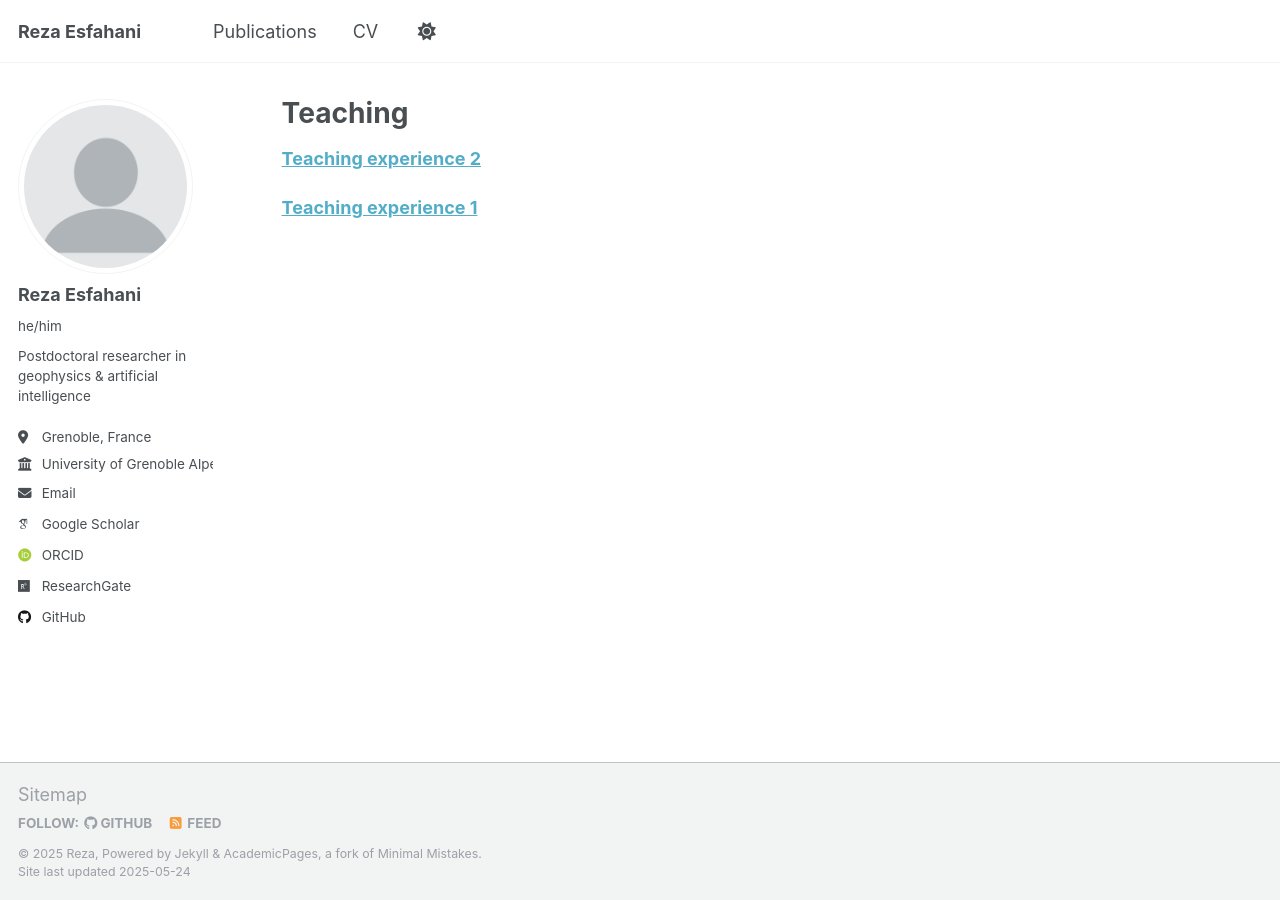
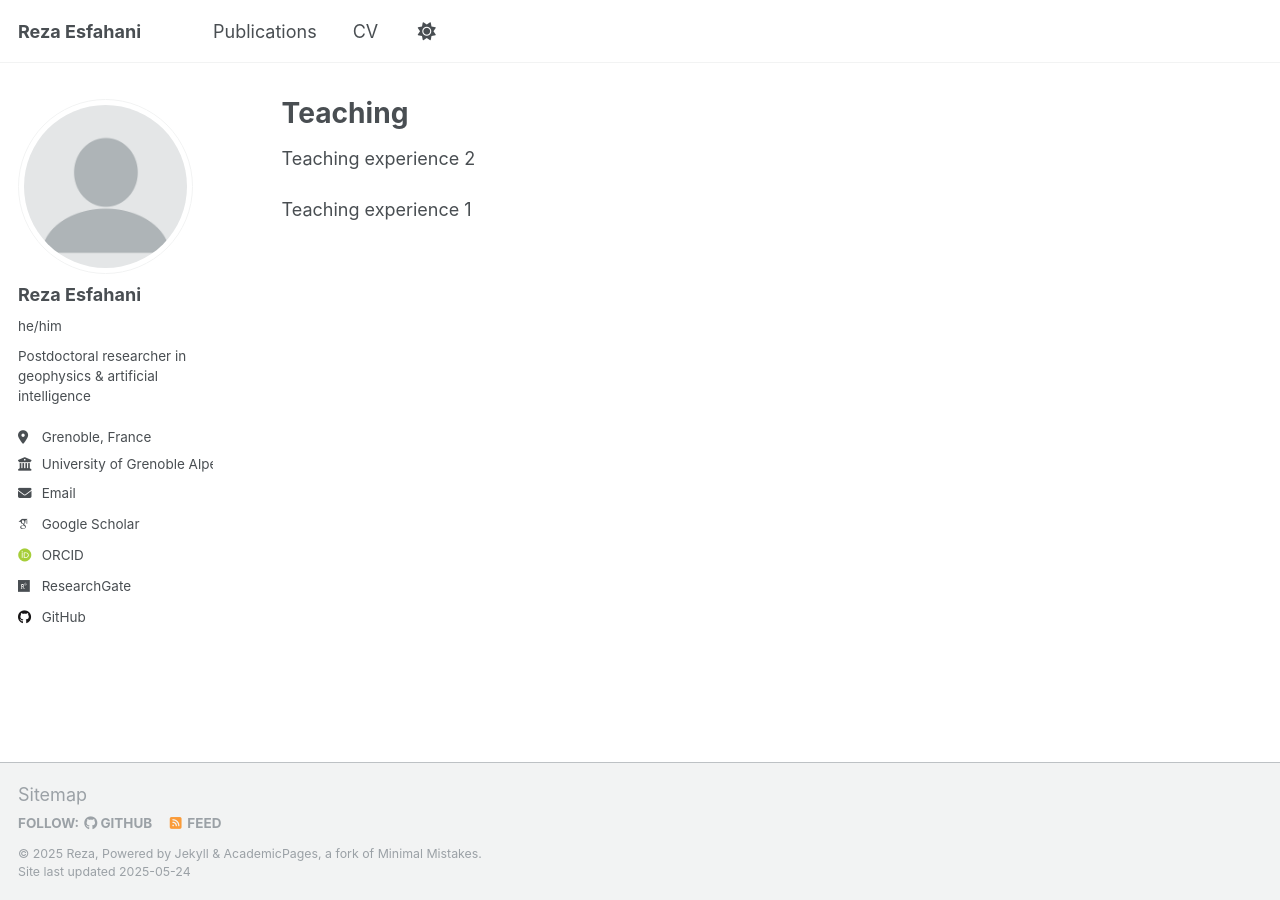
Before and after one commit to resfahani/resfahani.github.io, a Jekyll site: the page built from _pages/teaching.html, in a window 1280 px wide. Built offline with Jekyll 4.4.1, drawn with Linux system fonts in a browser that asks for light colours; some web fonts are replaced.

Commit message:
Update archive-single.html
t

```diff
--- a/_includes/archive-single.html
+++ b/_includes/archive-single.html
@@ -8,23 +8,21 @@
 <div class="{{ include.type | default: "list" }}__item">
   <article class="archive__item" itemscope itemtype="http://schema.org/CreativeWork">
 
-    <!-- Title links to the full post (where abstract is shown) -->
-    <p class="archive__item-title" itemprop="headline" style="font-weight: bold; margin-bottom: 0.2em;">
-      <a href="{{ base_path }}{{ post.url }}" rel="permalink">{{ title }}</a>
+    <p class="archive__item-title" itemprop="headline">
+      {{ post.title }}
     </p>
 
-    <!-- Inline links on next line -->
-    <div style="display: flex; flex-wrap: wrap; gap: 1em; align-items: center;">
+    <p>
       {% if post.paper %}
-        <span>📄 <a href="{{ post.paper }}" target="_blank">Paper</a></span>
+        📄 <a href="{{ post.paper }}" target="_blank">Paper</a>
       {% endif %}
       {% if post.slide %}
-        <span>🎞️ <a href="{{ post.slide }}" target="_blank">Slides</a></span>
+        🎞️ <a href="{{ post.slide }}" target="_blank">Slides</a>
       {% endif %}
       {% if post.code %}
-        <span>💻 <a href="{{ post.code }}" target="_blank">Code</a></span>
+        💻 <a href="{{ post.code }}" target="_blank">Code</a>
       {% endif %}
-    </div>
+    </p>
 
   </article>
 </div>
```
